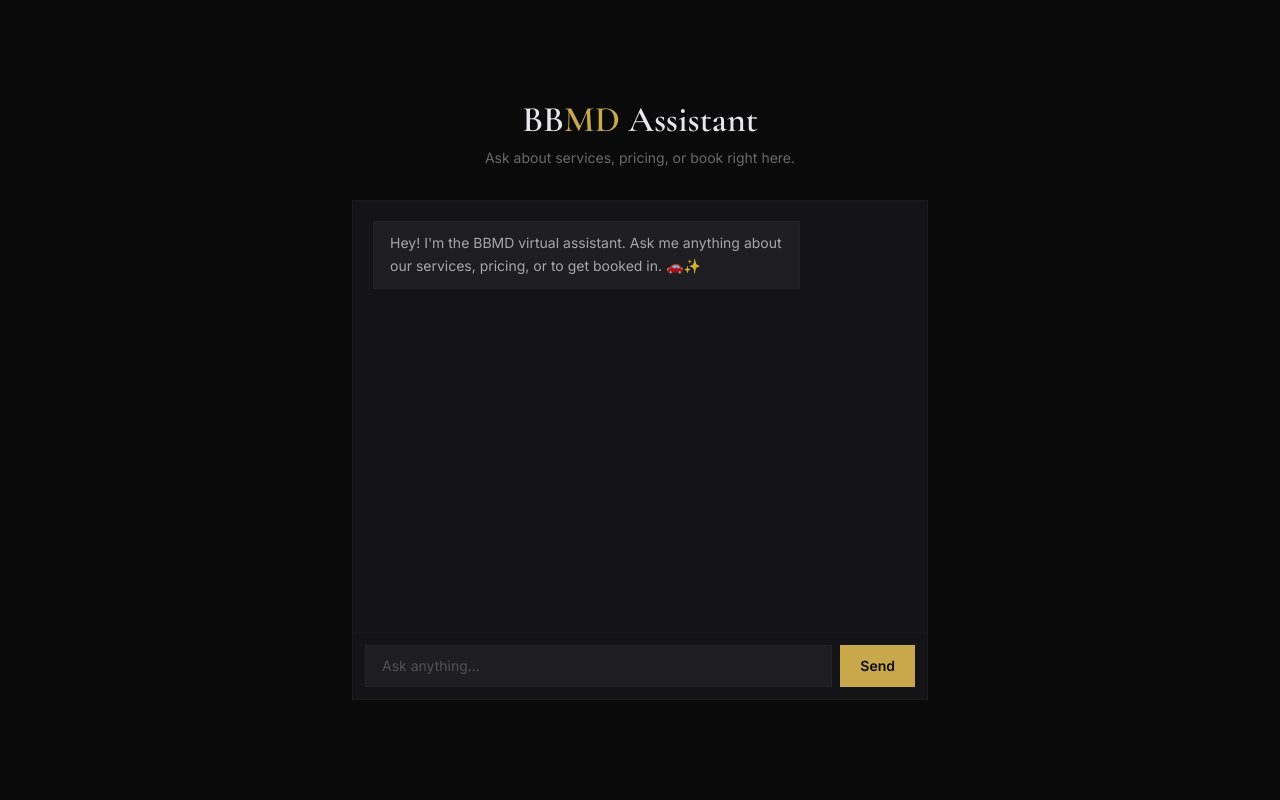
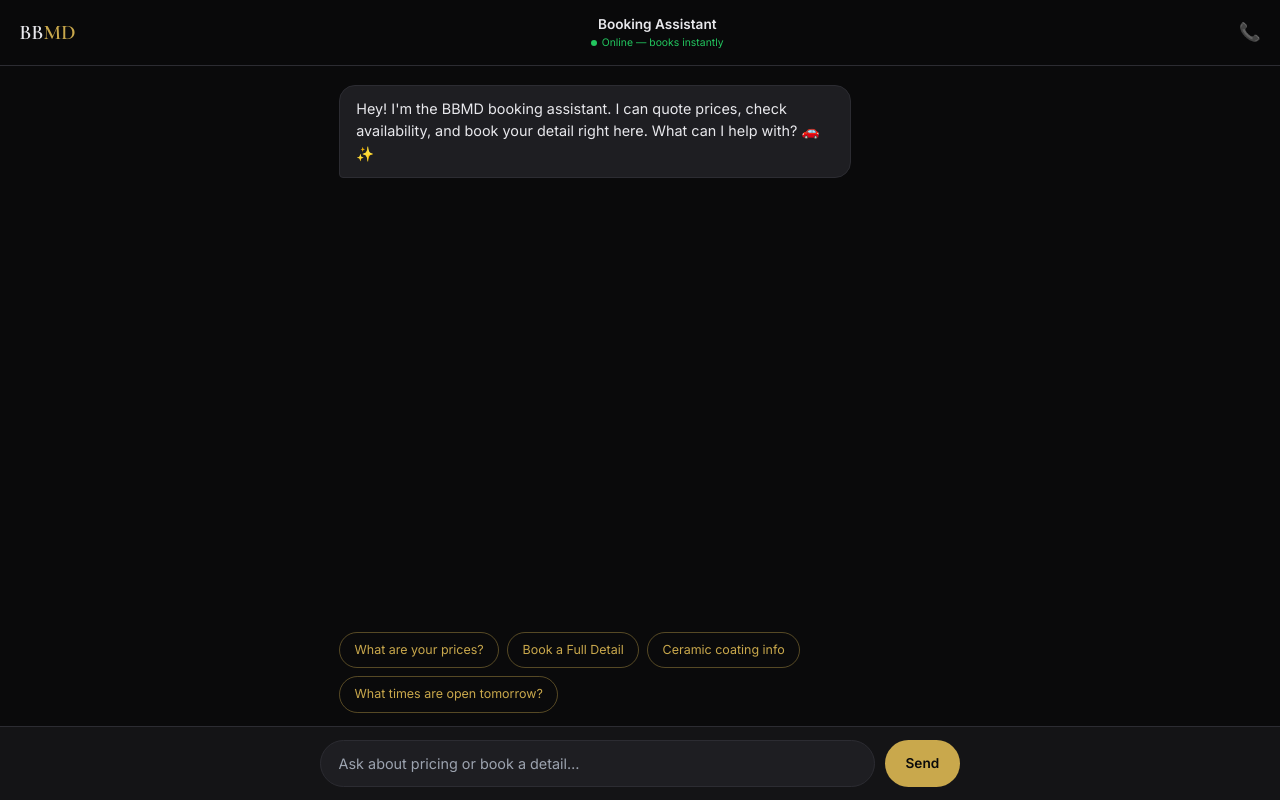
Before and after one commit to skyboss878/bbdetail, a Next.js app: page /chat in a window 1280 px wide. Built offline with nearby package versions, Linux system fonts and the light colour scheme.

Commit message:
restyle chat agent page

```diff
--- a/src/app/chat/page.js
+++ b/src/app/chat/page.js
@@ -1,77 +1,127 @@
 'use client'
 import { useState, useRef, useEffect } from 'react'
 
+const C = {
+  obs:'#0A0A0B', carb:'#141416', graph:'#1E1E22', steel:'#2C2C32',
+  chro:'#C8C8CC', sil:'#E8E8EC', gold:'#C9A84C', goldL:'#E2C97E',
+}
+
 export default function ChatPage() {
   const [messages, setMessages] = useState([
-    { role: 'assistant', content: "Hey! I'm the BBMD virtual assistant. Ask me anything about our services, pricing, or to get booked in. 🚗✨" }
+    { role:'assistant', content:"Hey! I'm the BBMD booking assistant. I can quote prices, check availability, and book your detail right here. What can I help with? 🚗✨" }
   ])
   const [input, setInput] = useState('')
   const [loading, setLoading] = useState(false)
   const bottom = useRef(null)
 
-  useEffect(() => { bottom.current?.scrollIntoView({ behavior: 'smooth' }) }, [messages])
+  useEffect(() => { bottom.current?.scrollIntoView({ behavior:'smooth' }) }, [messages, loading])
 
   const send = async () => {
     if (!input.trim() || loading) return
-    const userMsg = { role: 'user', content: input.trim() }
+    const userMsg = { role:'user', content: input.trim() }
     setMessages(prev => [...prev, userMsg])
     setInput('')
     setLoading(true)
     try {
       const res = await fetch('/api/chat', {
-        method: 'POST',
-        headers: { 'Content-Type': 'application/json' },
+        method:'POST',
+        headers:{ 'Content-Type':'application/json' },
         body: JSON.stringify({ messages: [...messages, userMsg] }),
       })
       const data = await res.json()
-      setMessages(prev => [...prev, { role: 'assistant', content: data.reply }])
+      setMessages(prev => [...prev, { role:'assistant', content: data.reply }])
     } catch {
-      setMessages(prev => [...prev, { role: 'assistant', content: 'Sorry, something went wrong. Give us a call at (661) 555-0000!' }])
+      setMessages(prev => [...prev, { role:'assistant', content:'Sorry, something went wrong. Call or text us at (661) 932-0000!' }])
     }
     setLoading(false)
   }
 
+  const QUICK = ['What are your prices?', 'Book a Full Detail', 'Ceramic coating info', 'What times are open tomorrow?']
+
   return (
-    <div className="min-h-screen bg-obsidian flex flex-col items-center justify-center px-4 py-16">
-      <div className="w-full max-w-xl">
-        <div className="text-center mb-8">
-          <h1 className="font-display text-4xl text-silver font-semibold">BB<span className="text-gold">MD</span> Assistant</h1>
-          <p className="text-chrome/50 text-sm mt-2">Ask about services, pricing, or book right here.</p>
+    <div style={{ minHeight:'100dvh', background:C.obs, display:'flex', flexDirection:'column', fontFamily:'Inter,sans-serif' }}>
+
+      {/* Header */}
+      <div style={{ background:'rgba(10,10,11,0.97)', backdropFilter:'blur(12px)', borderBottom:`1px solid ${C.steel}`, padding:'0.9rem 1.2rem', display:'flex', alignItems:'center', justifyContent:'space-between', position:'sticky', top:0, zIndex:10 }}>
+        <a href="/" style={{ fontFamily:'Cormorant Garamond,serif', fontSize:'1.3rem', fontWeight:600, color:C.sil, textDecoration:'none' }}>
+          BB<span style={{ color:C.gold }}>MD</span>
+        </a>
+        <div style={{ textAlign:'center' }}>
+          <div style={{ color:C.sil, fontSize:'0.85rem', fontWeight:600 }}>Booking Assistant</div>
+          <div style={{ color:'#22c55e', fontSize:'0.65rem', display:'flex', alignItems:'center', gap:'0.3rem', justifyContent:'center' }}>
+            <span style={{ width:'6px', height:'6px', borderRadius:'50%', background:'#22c55e', display:'inline-block' }}></span>
+            Online — books instantly
           </div>
-        <div className="bg-carbon border border-steel/30 flex flex-col h-[500px]">
-          <div className="flex-1 overflow-y-auto p-5 space-y-4">
+        </div>
+        <a href="tel:6619320000" style={{ color:C.gold, fontSize:'1.1rem', textDecoration:'none' }}>📞</a>
+      </div>
+
+      {/* Messages */}
+      <div style={{ flex:1, overflowY:'auto', padding:'1.2rem', display:'flex', flexDirection:'column', gap:'0.8rem', maxWidth:'640px', width:'100%', margin:'0 auto', boxSizing:'border-box' }}>
         {messages.map((m, i) => (
-              <div key={i} className={`flex ${m.role === 'user' ? 'justify-end' : 'justify-start'}`}>
-                <div className={`max-w-[80%] px-4 py-2.5 text-sm leading-relaxed ${
-                  m.role === 'user'
-                    ? 'bg-gold text-obsidian font-medium'
-                    : 'bg-graphite text-chrome/80 border border-steel/20'
-                }`}>
+          <div key={i} style={{ display:'flex', justifyContent: m.role === 'user' ? 'flex-end' : 'flex-start' }}>
+            <div style={{
+              maxWidth:'85%',
+              padding:'0.75rem 1rem',
+              fontSize:'0.9rem',
+              lineHeight:1.55,
+              whiteSpace:'pre-wrap',
+              background: m.role === 'user' ? C.gold : C.graph,
+              color: m.role === 'user' ? C.obs : C.sil,
+              fontWeight: m.role === 'user' ? 500 : 400,
+              borderRadius: m.role === 'user' ? '16px 16px 4px 16px' : '16px 16px 16px 4px',
+              border: m.role === 'user' ? 'none' : `1px solid ${C.steel}`,
+            }}>
               {m.content}
             </div>
           </div>
         ))}
         {loading && (
-              <div className="flex justify-start">
-                <div className="bg-graphite border border-steel/20 px-4 py-2.5 text-chrome/40 text-sm">Thinking…</div>
+          <div style={{ display:'flex', justifyContent:'flex-start' }}>
+            <div style={{ background:C.graph, border:`1px solid ${C.steel}`, padding:'0.75rem 1rem', borderRadius:'16px 16px 16px 4px', color:'rgba(200,200,204,0.5)', fontSize:'0.9rem' }}>
+              Typing…
+            </div>
           </div>
         )}
         <div ref={bottom} />
       </div>
-          <div className="border-t border-steel/20 p-3 flex gap-2">
+
+      {/* Quick replies (only at start) */}
+      {messages.length === 1 && (
+        <div style={{ maxWidth:'640px', width:'100%', margin:'0 auto', padding:'0 1.2rem 0.8rem', boxSizing:'border-box', display:'flex', flexWrap:'wrap', gap:'0.5rem' }}>
+          {QUICK.map(q => (
+            <button key={q} onClick={() => { setInput(q); }} style={{
+              background:'transparent', border:`1px solid rgba(201,168,76,0.4)`, color:C.gold,
+              padding:'0.5rem 0.9rem', borderRadius:'999px', fontSize:'0.78rem', cursor:'pointer',
+              fontFamily:'Inter,sans-serif',
+            }}>{q}</button>
+          ))}
+        </div>
+      )}
+
+      {/* Input bar */}
+      <div style={{ borderTop:`1px solid ${C.steel}`, background:C.carb, padding:'0.8rem 1.2rem', paddingBottom:'calc(0.8rem + env(safe-area-inset-bottom))' }}>
+        <div style={{ maxWidth:'640px', margin:'0 auto', display:'flex', gap:'0.6rem' }}>
           <input
             value={input}
             onChange={e => setInput(e.target.value)}
             onKeyDown={e => e.key === 'Enter' && send()}
-              placeholder="Ask anything…"
-              className="flex-1 bg-graphite border border-steel/30 focus:border-gold/50 outline-none text-silver text-sm px-4 py-2.5 placeholder-chrome/30"
+            placeholder="Ask about pricing or book a detail…"
+            style={{
+              flex:1, background:C.graph, border:`1px solid ${C.steel}`, borderRadius:'999px',
+              color:C.sil, fontSize:'0.9rem', padding:'0.75rem 1.1rem', outline:'none',
+              fontFamily:'Inter,sans-serif',
+            }}
           />
-            <button onClick={send} disabled={loading} className="bg-gold hover:bg-gold-light disabled:opacity-50 text-obsidian px-5 py-2.5 text-sm font-semibold transition-colors">
+          <button onClick={send} disabled={loading} style={{
+            background:C.gold, color:C.obs, border:'none', borderRadius:'999px',
+            padding:'0 1.3rem', fontWeight:700, fontSize:'0.85rem', cursor:'pointer',
+            opacity: loading ? 0.6 : 1,
+          }}>
             Send
           </button>
         </div>
       </div>
     </div>
-    </div>
   )
 }
```
Lines whose indentation alone changed are shown as unchanged.
